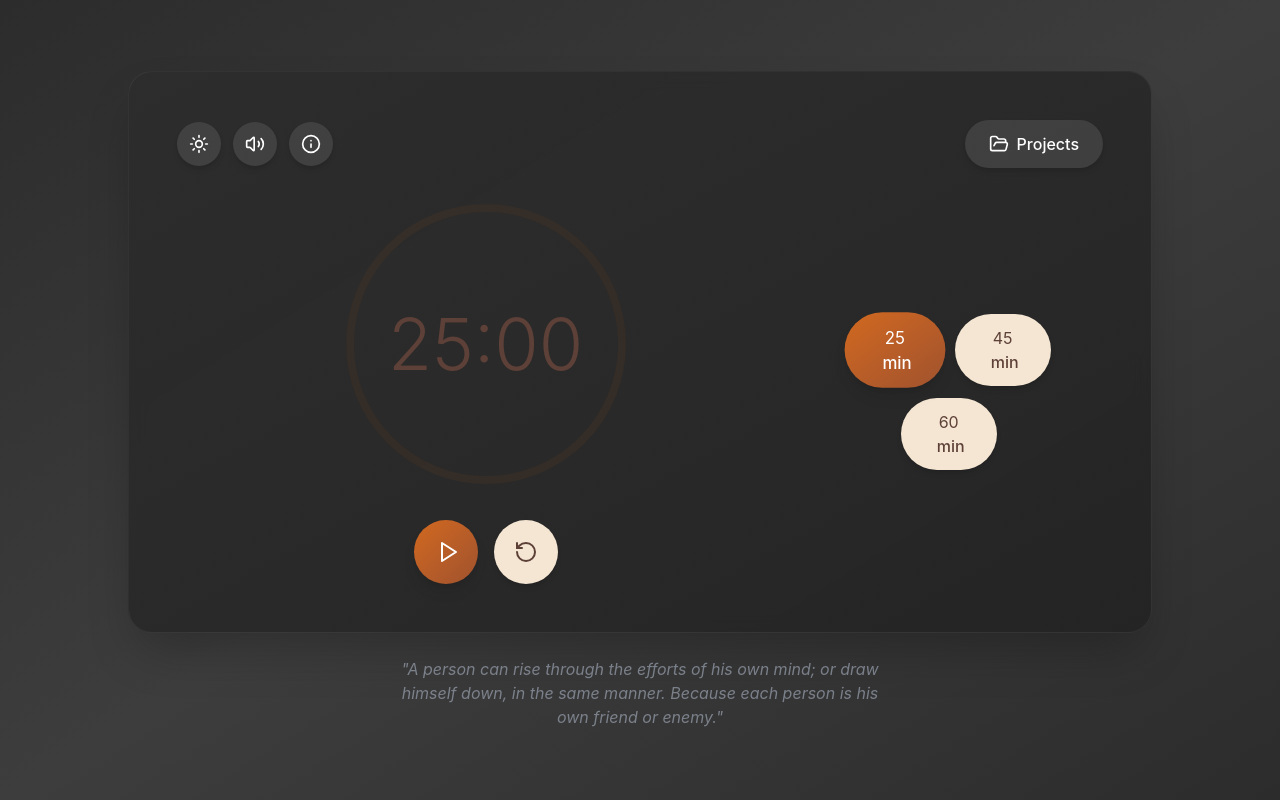
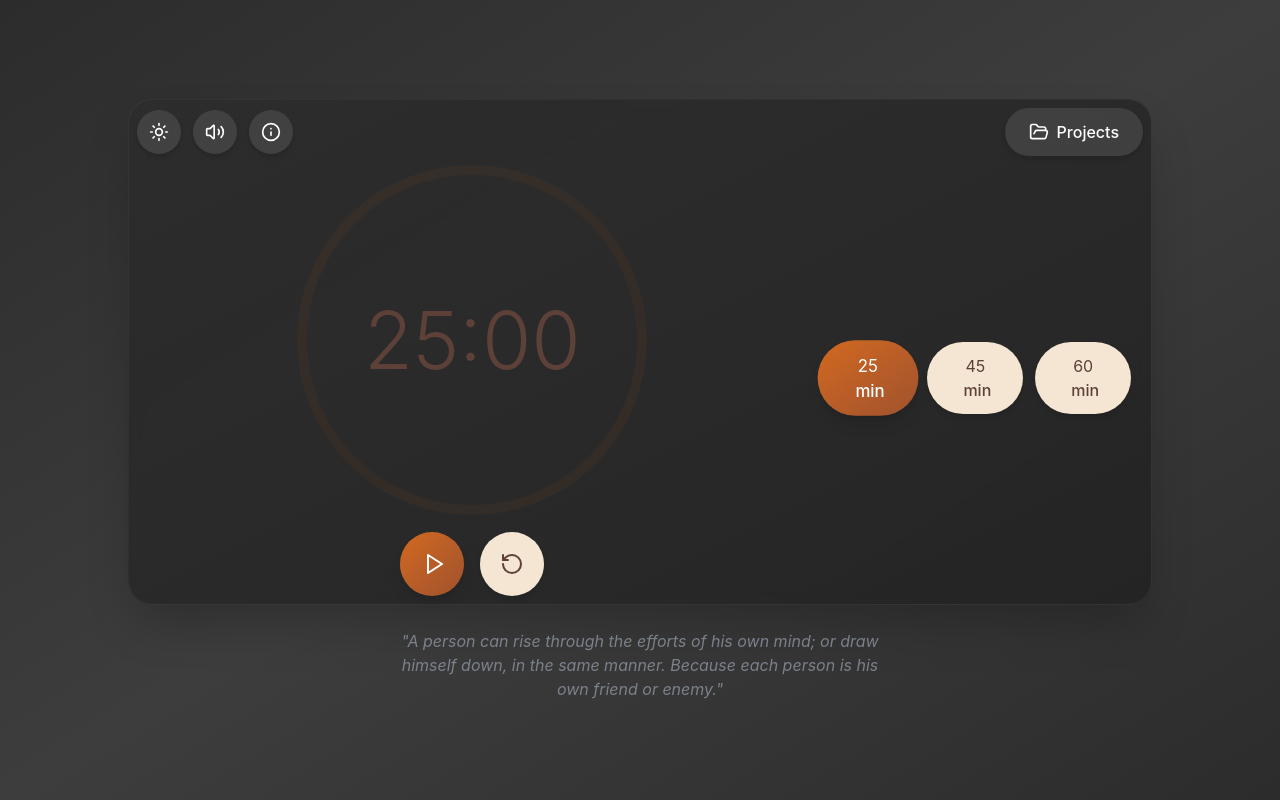
Before and after one commit to mushkazgz/free-pomodoro, a React (Vite) app: page / in a window 1280 px wide. Built offline with nearby package versions, Linux system fonts and the light colour scheme.

Commit message:
Responsive actualizado

```diff
--- a/src/app/App.tsx
+++ b/src/app/App.tsx
@@ -154,7 +154,7 @@ export default function App() {
   };
 
   return (
-    <div className={`h-screen overflow-hidden flex flex-col items-center justify-center p-4 transition-all duration-700 ${theme === 'dark'
+    <div className={`h-screen overflow-hidden flex flex-col items-center justify-center p-0 md:p-4 transition-all duration-700 ${theme === 'dark'
       ? isRunning
         ? 'bg-gradient-to-br from-[#1a1a1a] via-[#2d2d2d] to-[#1f1f1f] animate-breathing-bg'
         : 'bg-gradient-to-br from-[#2C2C2C] via-[#3D3D3D] to-[#2C2C2C]'
@@ -162,18 +162,18 @@ export default function App() {
         ? 'bg-gradient-to-br from-[#1a1a1a] via-[#2d2d2d] to-[#1f1f1f] animate-breathing-bg'
         : 'bg-gradient-to-br from-[#FFF8E7] via-[#F5DEB3] to-[#DEB887]'
       }`}>
-      <div className="w-full max-w-lg md:max-w-2xl landscape:max-w-5xl flex flex-col h-full max-h-[95vh] justify-center">
+      <div className="w-full max-w-lg md:max-w-2xl landscape:max-w-5xl flex flex-col h-full md:max-h-[95vh] justify-center">
         {/* Main Card */}
-        <div className={`backdrop-blur-sm rounded-3xl shadow-2xl p-6 md:p-12 transition-all duration-700 flex flex-col justify-between ${theme === 'dark'
+        <div className={`backdrop-blur-sm rounded-none md:rounded-3xl shadow-none md:shadow-2xl p-6 md:p-12 landscape:p-2 transition-all duration-700 flex flex-col justify-between h-full md:h-auto ${theme === 'dark'
           ? isRunning
-            ? 'bg-gradient-to-br from-[#1F1F1F]/95 to-[#121212]/95 border border-white/5' // Dark + Running (Deper)
-            : 'bg-gradient-to-br from-[#2D2D2D]/95 to-[#242424]/95 border border-white/5' // Dark + Stopped (Relaxed)
+            ? 'bg-gradient-to-br from-[#1F1F1F]/95 to-[#121212]/95 md:border border-white/5' // Dark + Running (Deper)
+            : 'bg-gradient-to-br from-[#2D2D2D]/95 to-[#242424]/95 md:border border-white/5' // Dark + Stopped (Relaxed)
           : isRunning
             ? 'bg-gradient-to-br from-[#2a2a2a]/95 to-[#1a1a1a]/95' // Light + Running (Focus)
             : 'bg-gradient-to-br from-[#FFF8E7]/95 to-[#F5E6D3]/95' // Light + Stopped (Cozy)
           }`}>
           {/* Header with Project Explorer Button */}
-          <div className="flex justify-between items-center mb-4 md:mb-8 shrink-0">
+          <div className="flex justify-between items-center mb-4 md:mb-8 landscape:mb-1 shrink-0">
             <div className="flex items-center gap-2 md:gap-3">
               <button
                 onClick={() => setTheme(theme === 'dark' ? 'light' : 'dark')}
@@ -233,7 +233,7 @@ export default function App() {
               />
             </div>
 
-            <div className="flex flex-col gap-6 shrink-0 landscape:w-1/3 items-center">
+            <div className="flex flex-col gap-6 landscape:gap-2 shrink-0 landscape:w-1/3 items-center">
               {/* Time Options */}
               <div className="flex justify-center w-full">
                 <TimeOptions selectedTime={selectedTime} onSelectTime={handleTimeSelect} isRunning={isRunning} />
--- a/src/app/components/Timer.tsx
+++ b/src/app/components/Timer.tsx
@@ -48,13 +48,13 @@ export function Timer({ duration, isRunning, onToggle, onReset, onComplete }: Ti
   const progress = ((duration * 60 - timeLeft) / (duration * 60)) * 100;
 
   return (
-    <div className="flex flex-col items-center gap-8">
+    <div className="flex flex-col items-center gap-8 landscape:gap-3">
       {/* Circular Timer Display */}
       <div className={`relative rounded-full transition-shadow duration-700 ${isRunning
         ? theme === 'dark' ? 'animate-timer-aura-dark' : 'animate-timer-aura-light'
         : ''
         }`}>
-        <svg className="w-64 h-64 md:w-72 md:h-72 -rotate-90" viewBox="0 0 288 288">
+        <svg className="w-[60vmin] h-[60vmin] landscape:w-[45vmin] landscape:h-[45vmin] md:w-72 md:h-72 -rotate-90" viewBox="0 0 288 288">
           <circle
             cx="144"
             cy="144"
@@ -79,7 +79,7 @@ export function Timer({ duration, isRunning, onToggle, onReset, onComplete }: Ti
         </svg>
         <div className="absolute inset-0 flex items-center justify-center">
           <div className="text-center">
-            <div className={`text-5xl md:text-7xl font-light transition-colors duration-700 ${isRunning ? 'text-white' : 'text-[#5D4037]'
+            <div className={`text-[12vmin] landscape:text-[10vmin] md:text-7xl font-light transition-colors duration-700 ${isRunning ? 'text-white' : 'text-[#5D4037]'
               }`}>
               {String(minutes).padStart(2, '0')}:{String(seconds).padStart(2, '0')}
             </div>
```
